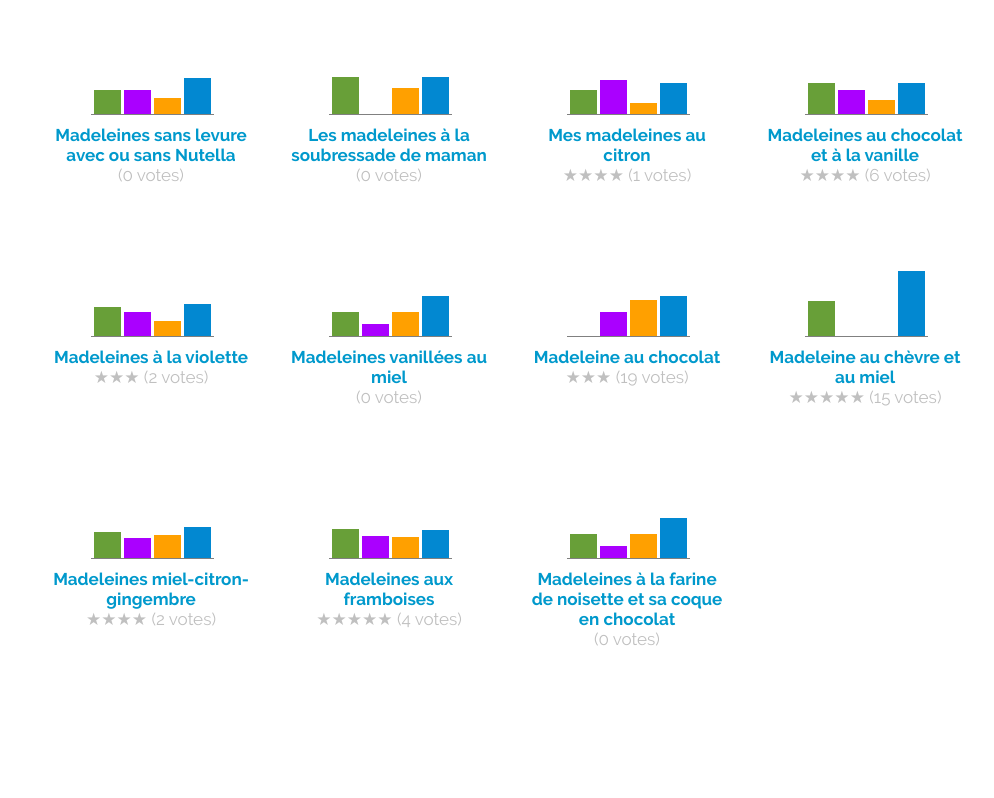
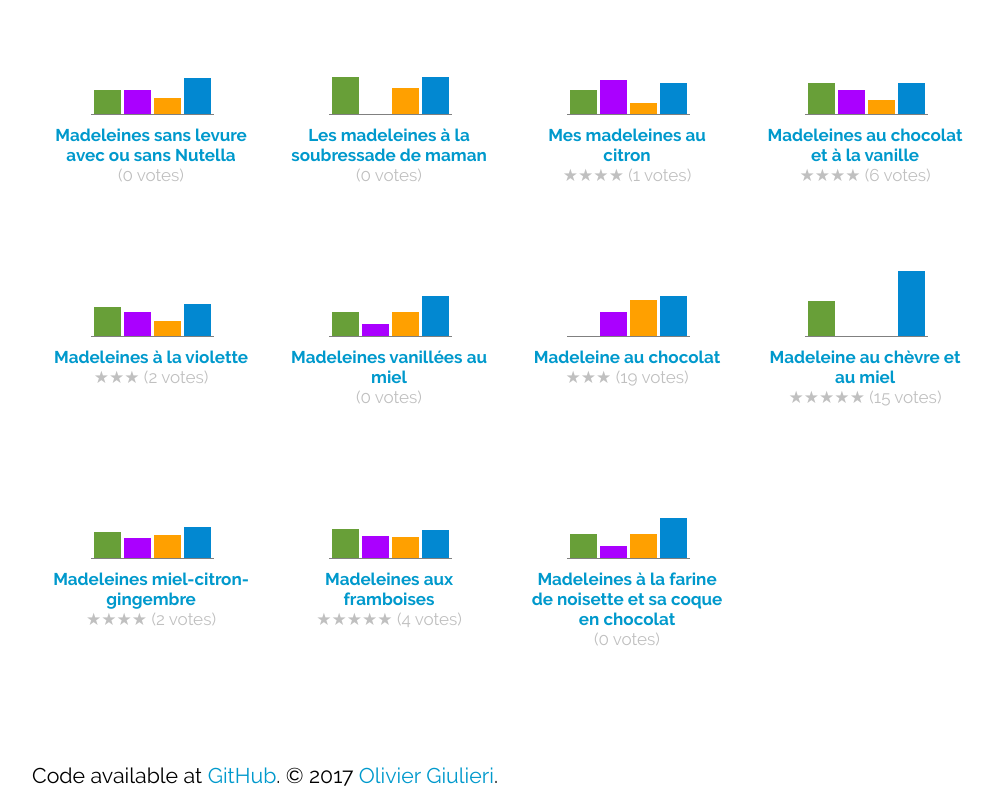
Before and after one commit to evoluteur/madeleinology, a plain HTML site: page index.html in a window 1280 px wide. Shown: the part 7877-8675 px from the top of the page, without its empty margins (28-1022 px from the left). Before the commit the page ends 8550 px from the top, so only its background shows below. Drawn offline with Linux system fonts and the light colour scheme.

Commit message:
Added link to code on GitHub.

```diff
--- a/index.html
+++ b/index.html
@@ -42,7 +42,10 @@
 
     <script src="js/recipes.js" type="text/javascript"></script>
 
-    <div class="clearer"></div>
+    <div class="clearer"><br><br><br><br></div>
+
+	<div class="footer">Code available at <a href="https://github.com/evoluteur/madeleinology" target="_blank">GitHub</a>.
+	&#169; 2017 <a href="https://evoluteur.github.io/">Olivier Giulieri</a>.</div>
 
 </section>
 </body>
```
